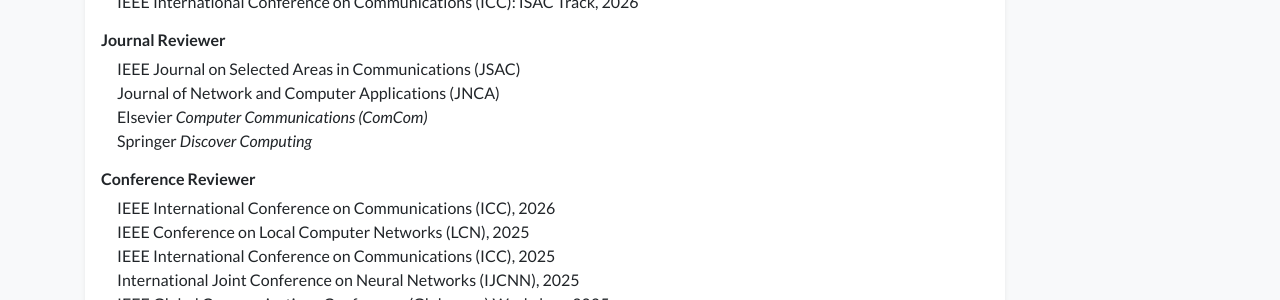
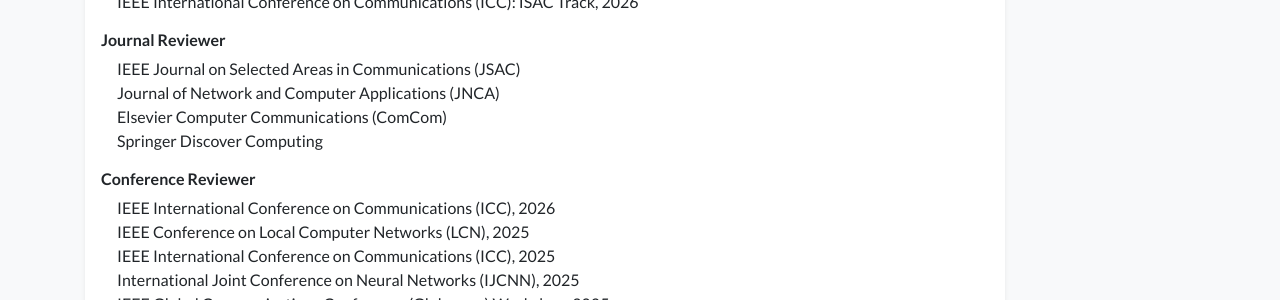
Before and after one commit to Xuanhao-Luo/Xuanhao-Luo.github.io, a Jekyll site: the page built from service.html, in a window 1280 px wide and 1029 px high. Shown: the part 501-801 px from the top of the window. Built offline with Jekyll 4.4.1, drawn with Linux system fonts in a browser that asks for light colours; nearby versions of some CDN libraries; a style sheet for code colours, icons or effects is not loaded.

Commit message:
update homepage

```diff
--- a/_includes/widgets/services_card.html
+++ b/_includes/widgets/services_card.html
@@ -31,8 +31,8 @@
     <ul class="list-unstyled mb-1 pl-3">
       <li>IEEE Journal on Selected Areas in Communications (JSAC)</li>
       <li>Journal of Network and Computer Applications (JNCA)</li>
-      <li>Elsevier <i>Computer Communications (ComCom)</i></li>
-      <li>Springer <i>Discover Computing</i></li>
+      <li>Elsevier Computer Communications (ComCom)</li>
+      <li>Springer Discover Computing</li>
     </ul>
 
     <!-- Conference Reviewer -->
```
